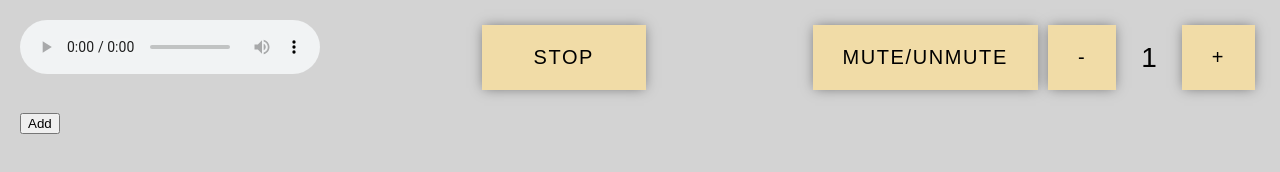
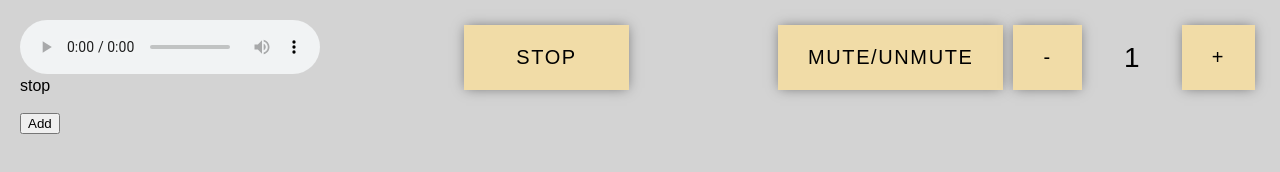
Before and after one commit to Schreglmann/dndmusic, a website: page admin.html in a window 1280 px wide. Both pictures are taken after a click on the element "STOP". Drawn offline with Linux system fonts and the light colour scheme; no server answers.

Commit message:
Add Current Song

```diff
--- a/admin.html
+++ b/admin.html
@@ -16,7 +16,7 @@
     <link rel="apple-touch-icon" sizes="144x144" href="apple-icon-144x144.png">
     <link rel="apple-touch-icon" sizes="152x152" href="apple-icon-152x152.png">
     <link rel="apple-touch-icon" sizes="180x180" href="apple-icon-180x180.png">
-    <link rel="icon" type="image/png" sizes="192x192"  href="android-icon-192x192.png">
+    <link rel="icon" type="image/png" sizes="192x192" href="android-icon-192x192.png">
     <link rel="icon" type="image/png" sizes="32x32" href="favicon-32x32.png">
     <link rel="icon" type="image/png" sizes="96x96" href="favicon-96x96.png">
     <link rel="icon" type="image/png" sizes="16x16" href="favicon-16x16.png">
@@ -26,8 +26,12 @@
 
 <body>
     <div class="controlpanels">
+        <div class="player_with_text">
             <audio id="player" controls></audio>
-        <div class="musicButtons stopButton" onclick="document.getElementById('player').pause(); writeCurrentSong('stop')">Stop</div>
+            <div id="currentSong"></div>
+        </div>
+        <div class="musicButtons stopButton"
+            onclick="document.getElementById('player').pause(); writeCurrentSong('stop')">Stop</div>
         <div class="volumeButtons">
             <div id="muteButton" class="musicButtons volumeButton" onclick="changeVolume('mute')">Mute/Unmute</div>
             <div id="lowerButton" class="musicButtons volumeButton" onclick="changeVolume('-')">-</div>
@@ -43,9 +47,9 @@
         if ('serviceWorker' in navigator) {
             console.log("Will the service worker register?");
             navigator.serviceWorker.register('service-worker.js')
-            .then(function(reg){
+                .then(function (reg) {
                     console.log("Yes, it did.");
-            }).catch(function(err) {
+                }).catch(function (err) {
                     console.log("No it didn't. This happened: ", err)
                 });
         }
--- a/public/audioPlayerAdmin.js
+++ b/public/audioPlayerAdmin.js
@@ -25,13 +25,18 @@ fetch("https://dndmusic.schreglmann.at/getFiles?path=music", {
             button.className = "musicButtons";
             button.id = category;
 
-            if (category.includes('Atmosphere')) button.className += ' atmosphere';
-            else if (category.includes('Ambience')) button.className += ' ambience';
-            else if (category.includes('Combat')) button.className += ' combat';
-            else if (category.includes('Feeling')) button.className += ' feeling';
-            else if (category.includes('Location')) button.className += ' location';
-            else if (category.includes('Stealth')) button.className += ' stealth';
-            else if (category.includes('Temple')) button.className += ' temple';
+            if (category.includes("Atmosphere"))
+              button.className += " atmosphere";
+            else if (category.includes("Ambience"))
+              button.className += " ambience";
+            else if (category.includes("Combat")) button.className += " combat";
+            else if (category.includes("Feeling"))
+              button.className += " feeling";
+            else if (category.includes("Location"))
+              button.className += " location";
+            else if (category.includes("Stealth"))
+              button.className += " stealth";
+            else if (category.includes("Temple")) button.className += " temple";
 
             button.onclick = () => playAudio(category);
             var body = document.getElementById("musicButtons");
@@ -72,6 +77,7 @@ function playAudio(category = "") {
 player.addEventListener("ended", playAudio);
 
 function writeCurrentSong(song) {
+  document.getElementById("currentSong").innerHTML = song;
   fetch("https://dndmusic.schreglmann.at/writeCurrentSong", {
     method: "POST",
     headers: {
--- a/public/styling.css
+++ b/public/styling.css
@@ -2,6 +2,7 @@ body {
 	background-color: lightgray;
 	margin: 20px;
     font-family: Arial, Helvetica, sans-serif;
+    user-select: none;
 }
 
 #musicButtons {
@@ -13,6 +14,12 @@ body {
 .controlpanels {
     display: flex;
     flex-direction: row;
+    justify-content: space-between;
+}
+
+.player_with_text {
+    display: flex;
+    flex-direction: column;
     justify-content: space-between;
 }
 
@@ -85,8 +92,10 @@ body {
     justify-content: center;
 }
 #currentVolume {
-    padding: 20px;
+    padding: 10px;
     font-size: 28px;
+    width: 70px;
+    text-align: center;
 }
 
 .atmosphere {
```
Lines whose indentation alone changed are shown as unchanged.
